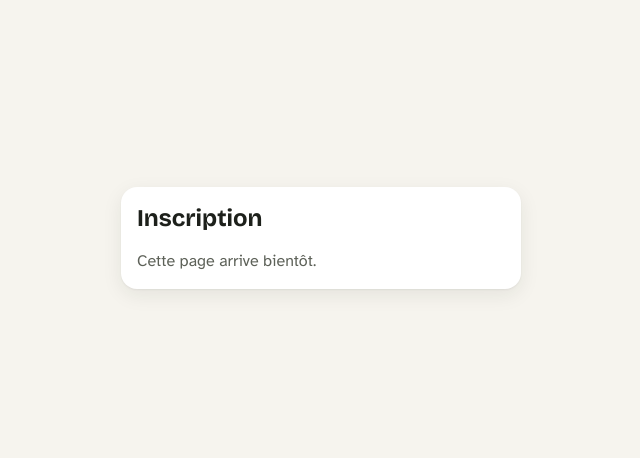
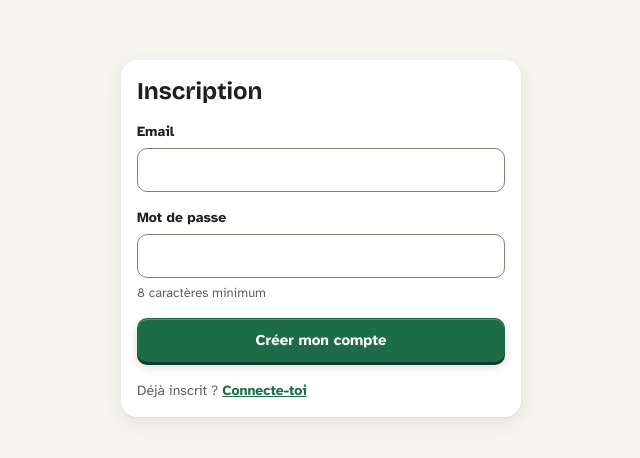
Before and after one commit to IkWane/app-eco-student, a React (Vite) app in the folder frontend/: page /register in a window 1280 px wide. Shown: the part 162-620 px from the top of the page, without its empty margins (319-959 px from the left). Built offline with nearby package versions, Linux system fonts and the light colour scheme; no server answers.

Commit message:
feat(frontend-auth): ajoute les pages connexion et inscription

```diff
--- /dev/null
+++ b/frontend/src/components/Field.tsx
@@ -0,0 +1,61 @@
+import type { HTMLInputTypeAttribute } from 'react'
+import { Icon } from './Icon.tsx'
+
+type FieldProps = {
+  id: string
+  label: string
+  value: string
+  onChange: (value: string) => void
+  type?: HTMLInputTypeAttribute
+  autoComplete?: string
+  inputMode?: 'text' | 'decimal' | 'email'
+  hint?: string
+  error?: string
+}
+
+// Champ du design system : label visible, aide ou erreur reliée par aria-describedby.
+export function Field({
+  id,
+  label,
+  value,
+  onChange,
+  type = 'text',
+  autoComplete,
+  inputMode,
+  hint,
+  error,
+}: FieldProps) {
+  const messageId = `${id}-message`
+  const hasMessage = Boolean(error || hint)
+
+  return (
+    <div className="bu-field">
+      <div className="bu-field-top">
+        <label className="bu-label" htmlFor={id}>
+          {label}
+        </label>
+      </div>
+      <input
+        id={id}
+        className="bu-input"
+        type={type}
+        value={value}
+        autoComplete={autoComplete}
+        inputMode={inputMode}
+        aria-invalid={error ? true : undefined}
+        aria-describedby={hasMessage ? messageId : undefined}
+        onChange={(event) => onChange(event.target.value)}
+      />
+      {error ? (
+        <p className="bu-error" id={messageId}>
+          <Icon name="alert" size={16} />
+          {error}
+        </p>
+      ) : hint ? (
+        <p className="bu-hint" id={messageId}>
+          {hint}
+        </p>
+      ) : null}
+    </div>
+  )
+}
--- /dev/null
+++ b/frontend/src/components/Notice.tsx
@@ -0,0 +1,22 @@
+import type { ReactNode } from 'react'
+import { Icon } from './Icon.tsx'
+
+type NoticeProps = {
+  tone?: 'info' | 'warn' | 'danger'
+  title: string
+  children?: ReactNode
+}
+
+// Bandeau d'information : toujours une icône et un titre.
+export function Notice({ tone = 'info', title, children }: NoticeProps) {
+  const toneClass = tone === 'info' ? '' : ` bu-notice-${tone}`
+  return (
+    <div className={`bu-notice${toneClass}`} role={tone === 'danger' ? 'alert' : 'status'}>
+      <Icon name={tone === 'info' ? 'info' : 'alert'} />
+      <div>
+        <p className="bu-notice-title">{title}</p>
+        {children ? <p className="bu-notice-text">{children}</p> : null}
+      </div>
+    </div>
+  )
+}
--- /dev/null
+++ b/frontend/src/lib/form.ts
@@ -0,0 +1,25 @@
+import type { z } from 'zod'
+import type { ApiErrorDetail } from '../api/client.ts'
+
+// Un message d'erreur par champ, indexé par le nom du champ.
+export type FieldErrors = Record<string, string>
+
+// Garde le premier message de chaque champ d'une erreur Zod.
+export function zodErrors(error: z.ZodError): FieldErrors {
+  const errors: FieldErrors = {}
+  for (const issue of error.issues) {
+    const key = String(issue.path[0] ?? '')
+    if (key && !(key in errors)) errors[key] = issue.message
+  }
+  return errors
+}
+
+// Même chose pour les `details` d'un 400 renvoyé par l'API.
+export function apiErrors(details: ApiErrorDetail[]): FieldErrors {
+  const errors: FieldErrors = {}
+  for (const { path, message } of details) {
+    const key = path.split('.')[0]
+    if (key && !(key in errors)) errors[key] = message
+  }
+  return errors
+}
--- /dev/null
+++ b/frontend/src/lib/useFormState.ts
@@ -0,0 +1,30 @@
+import { useState } from 'react'
+import type { FieldErrors } from './form.ts'
+
+// État d'un formulaire : on valide à la soumission, puis à chaque frappe une fois l'erreur affichée.
+export function useFormState<V extends object>(initial: V, validate: (values: V) => FieldErrors) {
+  const [values, setValues] = useState<V>(initial)
+  const [errors, setErrors] = useState<FieldErrors>({})
+  const [showErrors, setShowErrors] = useState(false)
+
+  const setValue = <K extends keyof V>(name: K, value: V[K]) => {
+    const next = { ...values, [name]: value }
+    setValues(next)
+    if (showErrors) setErrors(validate(next))
+  }
+
+  // Renvoie true si le formulaire est valide ; sinon affiche les erreurs.
+  const submit = (): boolean => {
+    const found = validate(values)
+    setErrors(found)
+    setShowErrors(true)
+    return Object.keys(found).length === 0
+  }
+
+  const setServerErrors = (found: FieldErrors) => {
+    setErrors(found)
+    setShowErrors(true)
+  }
+
+  return { values, errors, setValue, submit, setServerErrors }
+}
--- a/frontend/src/pages/LoginPage.tsx
+++ b/frontend/src/pages/LoginPage.tsx
@@ -1,9 +1,85 @@
+import { useState, type FormEvent } from 'react'
+import { Link, Navigate, useLocation, useNavigate } from 'react-router'
+import { loginSchema } from '@eco/shared'
+import { ApiError } from '../api/client.ts'
+import { useAuth } from '../auth/useAuth.ts'
+import { Field } from '../components/Field.tsx'
+import { Notice } from '../components/Notice.tsx'
+import { apiErrors, zodErrors, type FieldErrors } from '../lib/form.ts'
+import { useFormState } from '../lib/useFormState.ts'
+import type { LoginValues } from '../auth/auth-context.ts'
+
+const validate = (values: LoginValues): FieldErrors => {
+  const result = loginSchema.safeParse(values)
+  return result.success ? {} : zodErrors(result.error)
+}
+
 export function LoginPage() {
+  const { token, login } = useAuth()
+  const navigate = useNavigate()
+  const location = useLocation()
+  const form = useFormState<LoginValues>({ email: '', password: '' }, validate)
+  const [formError, setFormError] = useState<string | null>(null)
+  const [submitting, setSubmitting] = useState(false)
+
+  const redirectTo = (location.state as { from?: { pathname: string } } | null)?.from?.pathname ?? '/'
+
+  if (token) {
+    return <Navigate to={redirectTo} replace />
+  }
+
+  const handleSubmit = async (event: FormEvent) => {
+    event.preventDefault()
+    setFormError(null)
+    if (!form.submit()) return
+
+    setSubmitting(true)
+    try {
+      await login(loginSchema.parse(form.values))
+      navigate(redirectTo, { replace: true })
+    } catch (error) {
+      if (error instanceof ApiError && error.details.length > 0) {
+        form.setServerErrors(apiErrors(error.details))
+      } else {
+        setFormError(error instanceof Error ? error.message : 'Connexion impossible.')
+      }
+    } finally {
+      setSubmitting(false)
+    }
+  }
+
   return (
     <div className="auth-page">
       <section className="bu-card auth-card">
         <h1 className="title-lg">Connexion</h1>
-        <p className="bu-muted">Cette page arrive bientôt.</p>
+        {formError ? <Notice tone="danger" title="Connexion impossible">{formError}</Notice> : null}
+        <form className="auth-form" onSubmit={handleSubmit} noValidate>
+          <Field
+            id="email"
+            label="Email"
+            type="email"
+            inputMode="email"
+            autoComplete="email"
+            value={form.values.email}
+            onChange={(value) => form.setValue('email', value)}
+            error={form.errors.email}
+          />
+          <Field
+            id="password"
+            label="Mot de passe"
+            type="password"
+            autoComplete="current-password"
+            value={form.values.password}
+            onChange={(value) => form.setValue('password', value)}
+            error={form.errors.password}
+          />
+          <button type="submit" className="bu-btn bu-btn-primary" disabled={submitting}>
+            {submitting ? 'Connexion…' : 'Se connecter'}
+          </button>
+        </form>
+        <p className="body-sm bu-muted">
+          Pas encore de compte ? <Link to="/register">Crée ton compte</Link>
+        </p>
       </section>
     </div>
   )
--- a/frontend/src/pages/RegisterPage.tsx
+++ b/frontend/src/pages/RegisterPage.tsx
@@ -1,9 +1,85 @@
+import { useState, type FormEvent } from 'react'
+import { Link, Navigate, useNavigate } from 'react-router'
+import { registerSchema } from '@eco/shared'
+import { ApiError } from '../api/client.ts'
+import { useAuth } from '../auth/useAuth.ts'
+import { Field } from '../components/Field.tsx'
+import { Notice } from '../components/Notice.tsx'
+import { apiErrors, zodErrors, type FieldErrors } from '../lib/form.ts'
+import { useFormState } from '../lib/useFormState.ts'
+import type { RegisterValues } from '../auth/auth-context.ts'
+
+const validate = (values: RegisterValues): FieldErrors => {
+  const result = registerSchema.safeParse(values)
+  return result.success ? {} : zodErrors(result.error)
+}
+
 export function RegisterPage() {
+  const { token, register } = useAuth()
+  const navigate = useNavigate()
+  const form = useFormState<RegisterValues>({ email: '', password: '' }, validate)
+  const [formError, setFormError] = useState<string | null>(null)
+  const [submitting, setSubmitting] = useState(false)
+
+  if (token) {
+    return <Navigate to="/" replace />
+  }
+
+  const handleSubmit = async (event: FormEvent) => {
+    event.preventDefault()
+    setFormError(null)
+    if (!form.submit()) return
+
+    setSubmitting(true)
+    try {
+      await register(registerSchema.parse(form.values))
+      navigate('/', { replace: true })
+    } catch (error) {
+      if (error instanceof ApiError && error.details.length > 0) {
+        form.setServerErrors(apiErrors(error.details))
+      } else if (error instanceof ApiError && error.status === 409) {
+        form.setServerErrors({ email: error.message })
+      } else {
+        setFormError(error instanceof Error ? error.message : 'Inscription impossible.')
+      }
+    } finally {
+      setSubmitting(false)
+    }
+  }
+
   return (
     <div className="auth-page">
       <section className="bu-card auth-card">
         <h1 className="title-lg">Inscription</h1>
-        <p className="bu-muted">Cette page arrive bientôt.</p>
+        {formError ? <Notice tone="danger" title="Inscription impossible">{formError}</Notice> : null}
+        <form className="auth-form" onSubmit={handleSubmit} noValidate>
+          <Field
+            id="email"
+            label="Email"
+            type="email"
+            inputMode="email"
+            autoComplete="email"
+            value={form.values.email}
+            onChange={(value) => form.setValue('email', value)}
+            error={form.errors.email}
+          />
+          <Field
+            id="password"
+            label="Mot de passe"
+            type="password"
+            autoComplete="new-password"
+            value={form.values.password}
+            onChange={(value) => form.setValue('password', value)}
+            hint="8 caractères minimum"
+            error={form.errors.password}
+          />
+          <button type="submit" className="bu-btn bu-btn-primary" disabled={submitting}>
+            {submitting ? 'Création…' : 'Créer mon compte'}
+          </button>
+        </form>
+        <p className="body-sm bu-muted">
+          Déjà inscrit ? <Link to="/login">Connecte-toi</Link>
+        </p>
       </section>
     </div>
   )
--- a/frontend/src/styles/layout.css
+++ b/frontend/src/styles/layout.css
@@ -16,3 +16,7 @@
 
 .auth-page { flex: 1; display: grid; place-items: center; padding: var(--space-6) var(--space-4); }
 .auth-card { width: 100%; max-width: 400px; display: flex; flex-direction: column; gap: var(--space-4); }
+.auth-form { display: flex; flex-direction: column; gap: var(--space-4); }
+.auth-card a { color: var(--brand); font-weight: 700; }
+.auth-loading { padding: var(--space-8) var(--space-4); text-align: center; }
+.app-logout { color: var(--ink-muted); }
```
